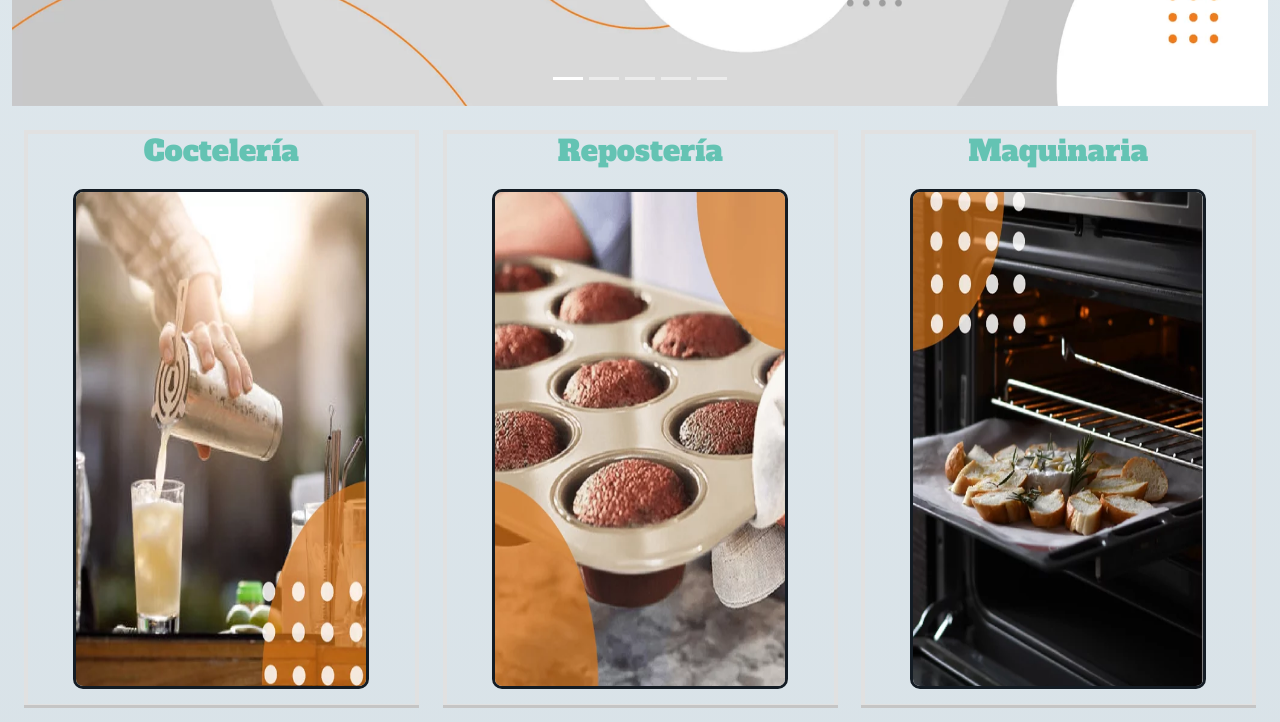
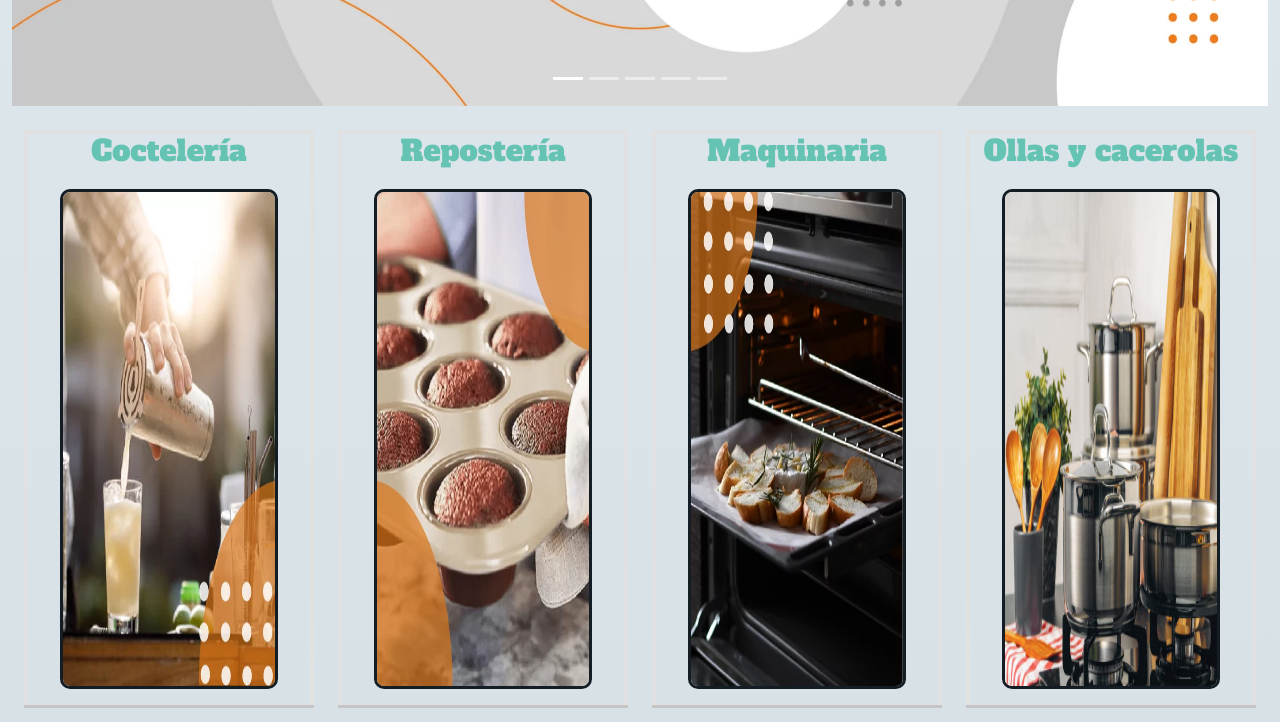
Before and after one commit to Leo-Virgolini/ventas-virgolini, a website: page index.html in a window 1280 px wide. Shown: the part 800-1522 px from the top of the page. Drawn offline with nearby package versions, Linux system fonts and the light colour scheme; files that its build step writes are made by us from their sources.

Commit message:
actualizado

```diff
--- a/index.html
+++ b/index.html
@@ -170,8 +170,8 @@
                             <!-- Categorías -->
                             <section class="categorias mt-4">
                                 <div class="container-fluid">
-                                    <div class="row d-flex justify-content-evenly align-items-center flex-wrap align-content-center">
-                                        <div class="col-4">
+                                    <div class="row justify-content-evenly align-items-center flex-wrap align-content-center">
+                                        <div class="col-12 col-sm-12 col-md-6 col-lg-3">
                                             <div class="cardCategoria">
                                                 <a href="#" class="d-flex flex-column justify-content-center align-items-center text-center">
                                                     <p>Coctelería</p>
@@ -180,7 +180,7 @@
                                                 <hr>
                                             </div>
                                         </div>
-                                        <div class="col-4">
+                                        <div class="col-12 col-sm-12 col-md-6 col-lg-3">
                                             <div class="cardCategoria">
                                                 <a href="#" class="d-flex flex-column justify-content-center align-items-center text-center">
                                                     <p>Repostería</p>
@@ -189,7 +189,7 @@
                                                 <hr>
                                             </div>
                                         </div>
-                                        <div class="col-4">
+                                        <div class="col-12 col-sm-12 col-md-6 col-lg-3">
                                             <div class="cardCategoria">
                                                 <a href="#" class="d-flex flex-column justify-content-center align-items-center text-center">
                                                     <p>Maquinaria</p>
@@ -198,7 +198,7 @@
                                                 <hr>
                                             </div>
                                         </div>
-                                        <div class="col-4">
+                                        <div class="col-12 col-sm-12 col-md-6 col-lg-3">
                                             <div class="cardCategoria">
                                                 <a href="#" class="d-flex flex-column justify-content-center align-items-center text-center">
                                                     <p>Ollas y cacerolas</p>
@@ -218,7 +218,7 @@
                             <section class="productos mt-3 mb-4">
                                 <div class="container-fluid">
                                     <h2 class="tituloNovedades font-italic">NOVEDADES</h2>
-                                    <div class="row row-cols-1 row-cols-sm-2 row-cols-lg-4 g-4">
+                                    <div class="row row-cols-1 row-cols-sm-2 row-cols-md-4 g-4">
                                         <div class="col">
                                             <div class="card cardProducto d-flex flex-column justify-content-center align-items-center">
                                                 <a href="#">
```
